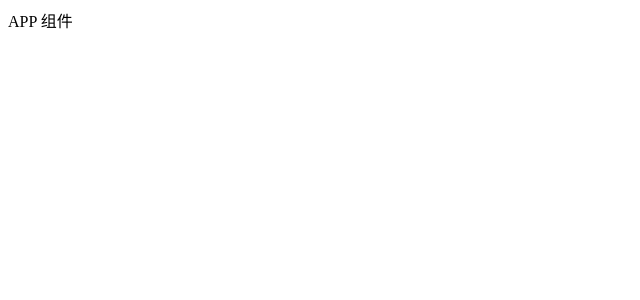
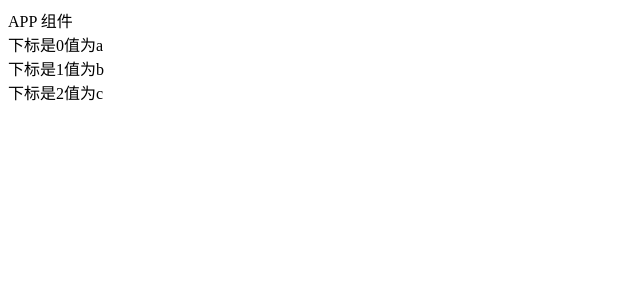
Before and after one commit to kywj/hook-demo, a React (Create React App) app: page / in a window 1280 px wide. Shown: the top 300 px of the page, without its empty margins (0-640 px from the left). Built offline with nearby package versions, Linux system fonts and the light colour scheme.

Commit message:
bind key

```diff
--- a/src/App.js
+++ b/src/App.js
@@ -1,7 +1,19 @@
 import React from 'react'
 const App = () => {
   return (
-    <div>APP 组件</div>
+    <div>APP 组件
+      <Component numbers={['a', 'b', 'c']} />
+    </div>
+  )
+}
+
+const Component = (props) => {
+  return (
+    <div>
+      {props.numbers.map((i, index) => {
+        return <div key={index}>下标是{index}值为{i}</div>
+      })}
+    </div>
   )
 }
 
--- a/src/index.js
+++ b/src/index.js
@@ -2,7 +2,8 @@ import React from 'react';
 import ReactDOM from 'react-dom';
 import App from './App.js'
 
+const root = document.getElementById('root')
 ReactDOM.render(
   <App />,
-  document.getElementById('root')
+  root
 );
```
